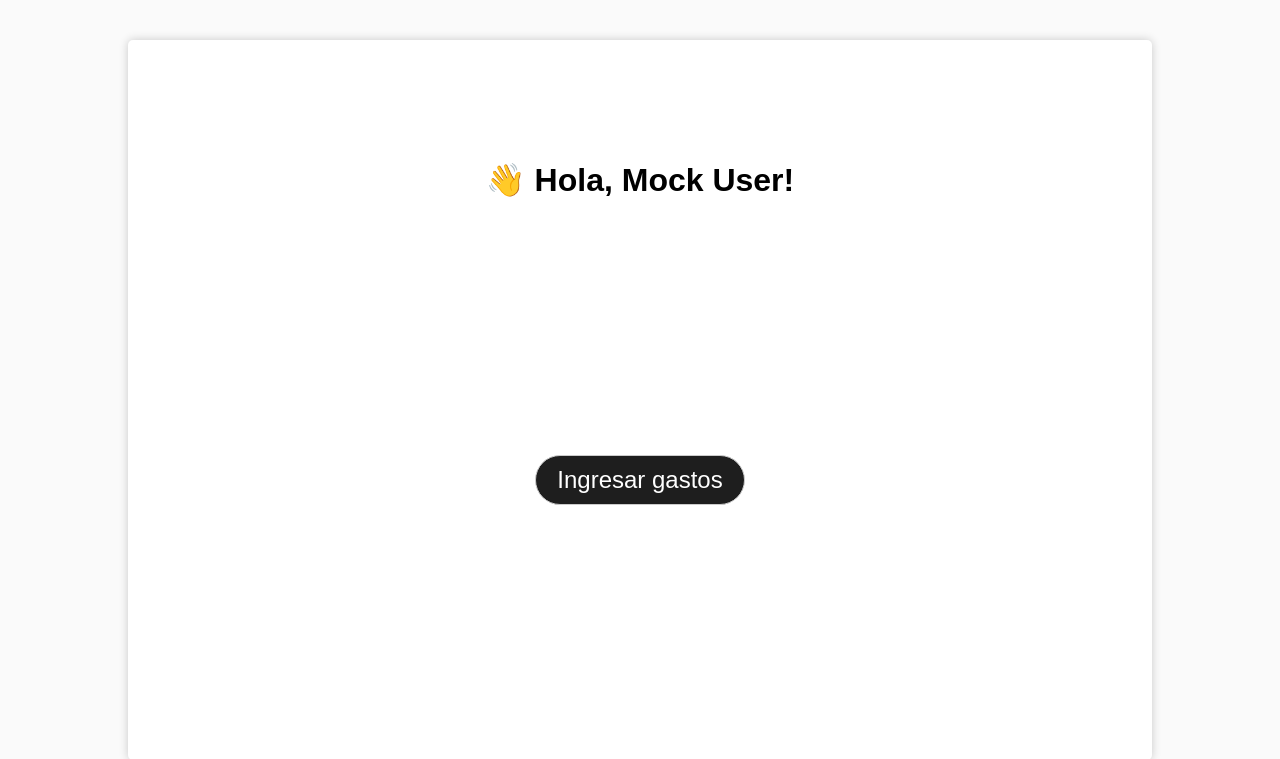
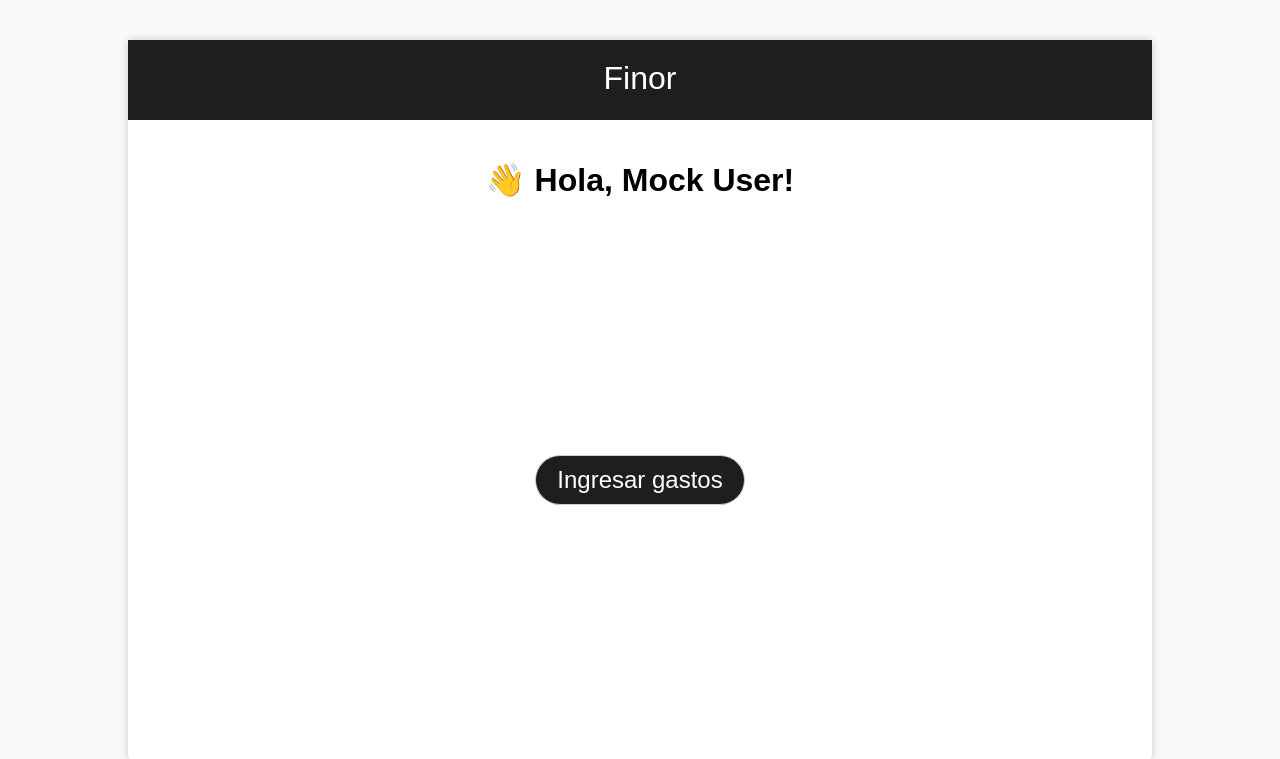
Before and after one commit to esteventorr/finor_web_app, a Django app: template control_finanzas/templates/control_finanzas/main-menu.html in a window 1280 px wide. Shown: the top 759 px of the page. Run offline with Django 4.2, Linux system fonts and the light colour scheme; the template is opened without the code that fills it, so the values that code supplies are empty; parts of the project's set-up code (start-up, migrations or seed data) failed here and were passed over.

Commit message:
Styles.css fix

```diff
--- a/control_finanzas/static/css/styles.css
+++ b/control_finanzas/static/css/styles.css
@@ -1,5 +1,4 @@
 /*Global Styles*/
-
 body,
 html {
   margin: 0;
@@ -15,22 +14,15 @@ body {
   min-height: 100vh;
 }
 
-/* Styles for App Functions */
-.header {
-
-/* */
 .finor-form {
   padding: 40px;
   padding-top: 0px;
 }
 
-.finor-form > h1{
+.finor-form > h1 {
   text-align: center;
   margin: 0px;
 }
-
-
-
 
 .finor-form .form__field {
   margin: 10px 0;
@@ -39,19 +31,12 @@ body {
   font-size: 1.2rem;
 }
 
-
-
-
 .finor-form label {
   margin-bottom: 5px;
   text-align: center;
 }
 
-
-
-
 .finor-form .form__field input,
-
 .finor-form .form__field select {
   padding: 10px;
   border: 1px solid #ccc;
@@ -59,7 +44,8 @@ body {
   font-size: 1.2rem;
 }
 
-.finor-form button, .analisis-gastos button {
+.finor-form button,
+.analisis-gastos button {
   padding: 10px;
   border: 1px solid #ccc;
   font-size: 1.2rem;
@@ -72,143 +58,75 @@ body {
   border-radius: 100px;
   transition: all 0.2s ease-in-out;
 }
-=======
+
+.header {
   background-color: #1e1e1e;
-
   text-align: center;
-
   position: sticky;
-
   z-index: 1;
-
   top: 0;
-
   height: 80px;
-
 }
 
-
-
 .header .header__title a {
-
   display: block;
-
   padding: 20px;
-
   color: #fff;
-
   text-decoration: none;
-
   font-size: 2rem;
-
 }
 
-
-
 .app__container {
-
   margin: auto;
-
   width: 90%;
-
   max-width: 1024px;
-
   background-color: #fff;
-
   border-radius: 5px;
-
   box-shadow: 0 0 10px rgba(0, 0, 0, 0.2);
-
 }
 
-
-
 .app__container .main-menu {
-
   padding: 20px;
-
   height: 600px;
-
   display: flex;
-
   flex-direction: column;
-
   justify-content: space-around;
-
   align-items: center;
-
 }
 
-
-
 .app__container main .main-menu__options {
-
   flex-grow: 1;
-
   display: flex;
-
   flex-direction: column;
-
   justify-content: space-around;
-
   align-items: center;
-
 }
 
-
-
-  .app__container .main-menu__options a.main-menu__option{
-
+.app__container .main-menu__options a.main-menu__option {
   display: block;
-
   width: 100%;
-
   padding: 10px;
-
   text-align: center;
-
   text-decoration: none;
-
   color: white;
-
   background-color: #1e1e1e;
-
   font-size: 1.5rem;
-
   border: 1px solid #ccc;
-
   border-radius: 100px;
-
   transition: all 0.2s ease-in-out;
-
 }
 
-
-
 .app__container h3.title {
-
   margin: 0;
-
   position: sticky;
-
   z-index: 0;
-
   top: 80px;
-
   background-color: #fafafa;
-
   border-bottom: 1px solid #ccc;
-
 }
 
-
-
 .app__container h4.title {
-
   padding: 20px;
-
   text-align: center;
-
   margin: 0;
-
 }
```
Lines whose indentation alone changed are shown as unchanged.
